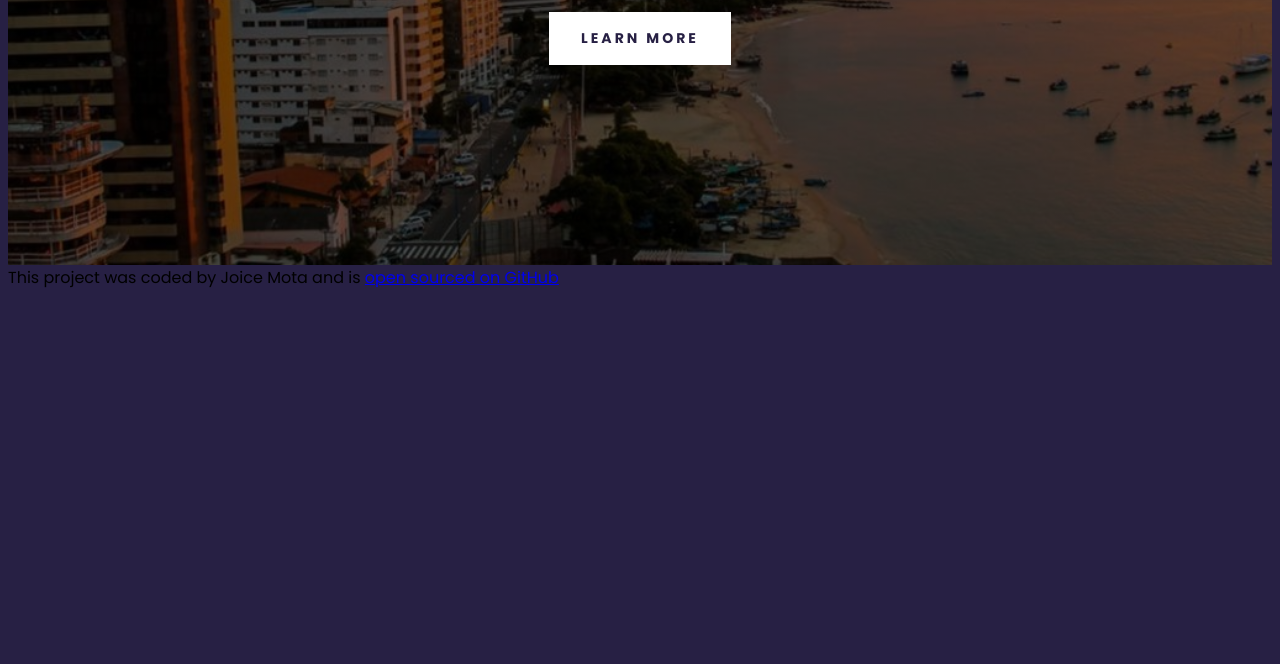
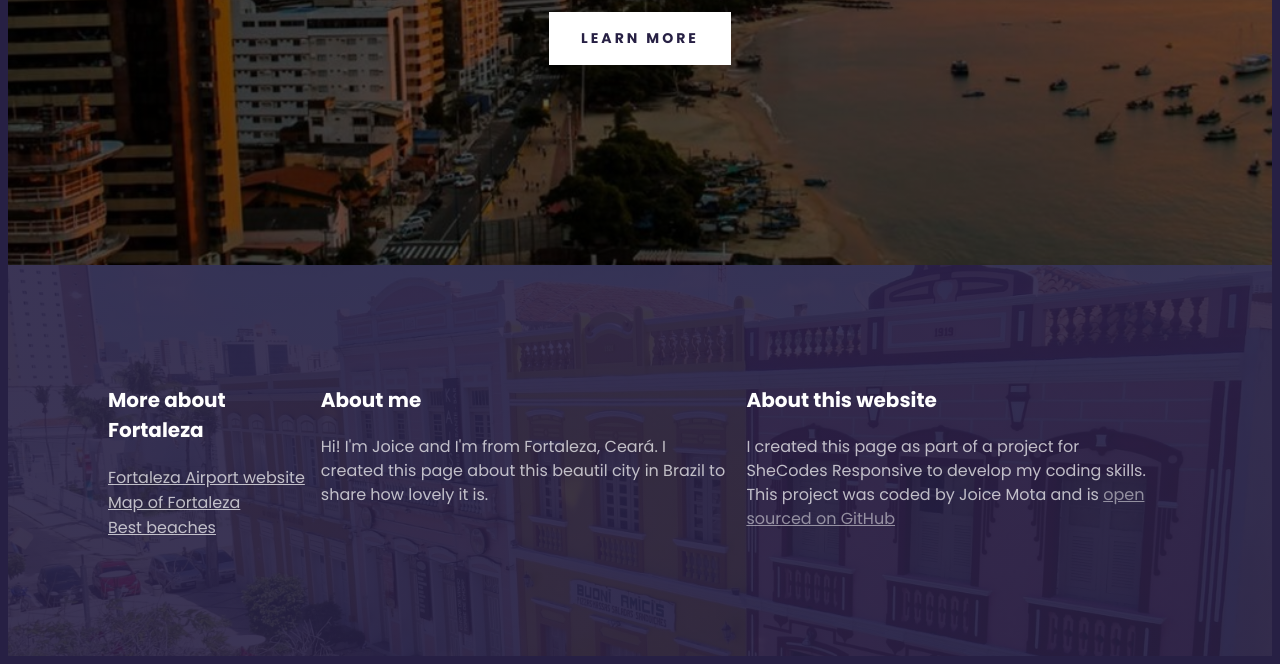
Before and after one commit to Joicemotamoreira/travel-project, a plain HTML site: page index.html in a window 1280 px wide. Shown: the part 480-1144 px from the top of the page. Before the commit the page ends 800 px from the top, so only its background shows below. Drawn offline with Linux system fonts and the light colour scheme.

Commit message:
Added and styled footer

```diff
--- a/index.html
+++ b/index.html
@@ -22,6 +22,45 @@
       </header>
 
       <footer>
+        <section class="grid">
+          <div>
+            <h3>More about Fortaleza</h3>
+            <ul>
+              <li>
+                <a href="https://fortaleza-airport.com.br/en" target="_blank"
+                  >Fortaleza Airport website</a
+                >
+              </li>
+              <li>
+                <a
+                  href="https://maps.app.goo.gl/iUjBVHkGqZ2aeqpH9"
+                  target="_blank"
+                >
+                  Map of Fortaleza</a
+                >
+              </li>
+              <li>
+                <a
+                  href="https://www.tripadvisor.com.au/Attractions-g303293-Activities-c61-t52-Fortaleza_State_of_Ceara.html"
+                  target="_blank"
+                  >Best beaches</a
+                >
+              </li>
+            </ul>
+          </div>
+          <div>
+            <h3>About me</h3>
+            <p>
+              Hi! I'm Joice and I'm from Fortaleza, Ceará. I created this page
+              about this beautil city in Brazil to share how lovely it is.
+            </p>
+          </div>
+          <div>
+            <h3>About this website</h3>
+            <p>
+              I created this page as part of a project for SheCodes Responsive
+              to develop my coding skills.
+              <br />
               This project was coded by Joice Mota and is
               <a
                 href="https://github.com/Joicemotamoreira/travel-project"
@@ -29,6 +68,9 @@
               >
                 open sourced on GitHub</a
               >
+            </p>
+          </div>
+        </section>
       </footer>
     </div>
   </body>
--- a/style.css
+++ b/style.css
@@ -3,9 +3,17 @@ body {
   background-color: #272044;
 }
 
+section {
+  max-width: 1200px;
+  margin: 0;
+}
 .container {
   max-width: 1400px;
   margin: 0 auto;
+}
+.grid {
+  display: grid;
+  grid-template-columns: 1fr 2fr 2fr;
 }
 
 header {
@@ -29,7 +37,7 @@ header h2 {
   font-weight: 400;
   font-size: 40px;
   line-height: 1.5;
-  margin: 0;
+  margin: 0 auto;
 }
 header h3 {
   font-weight: 900;
@@ -54,7 +62,49 @@ header a {
   margin-top: 32px;
 }
 
-@media (max-width: 900px) {
+footer {
+  background-image: linear-gradient(
+      rgba(39, 32, 68, 0.9),
+      rgba(39, 32, 68, 0.9)
+    ),
+    url(/images/fortaleza-casas.jpg);
+  background-repeat: no-repeat;
+  background-size: cover;
+  color: white;
+  padding: 100px;
+}
+
+footer h3 {
+  font-weight: 700;
+  font-size: 20px;
+  line-height: 30px;
+}
+
+footer p {
+  font-weight: 400;
+  font-size: 16px;
+  line-height: 24px;
+  opacity: 0.7;
+  margin-right: 20px;
+}
+
+footer ul {
+  padding: 0;
+}
+footer li {
+  list-style: none;
+  padding: 0;
+  margin: 0;
+}
+
+footer a {
+  color: white;
+  opacity: 0.7;
+  padding: 0;
+  margin: 0;
+}
+
+@media (max-width: 960px) {
   header {
     padding: 60px 0;
   }
```
Also changed, not shown: images/fortaleza-casas.jpg (added), 1 other file. Lines whose indentation alone changed are shown as unchanged.
